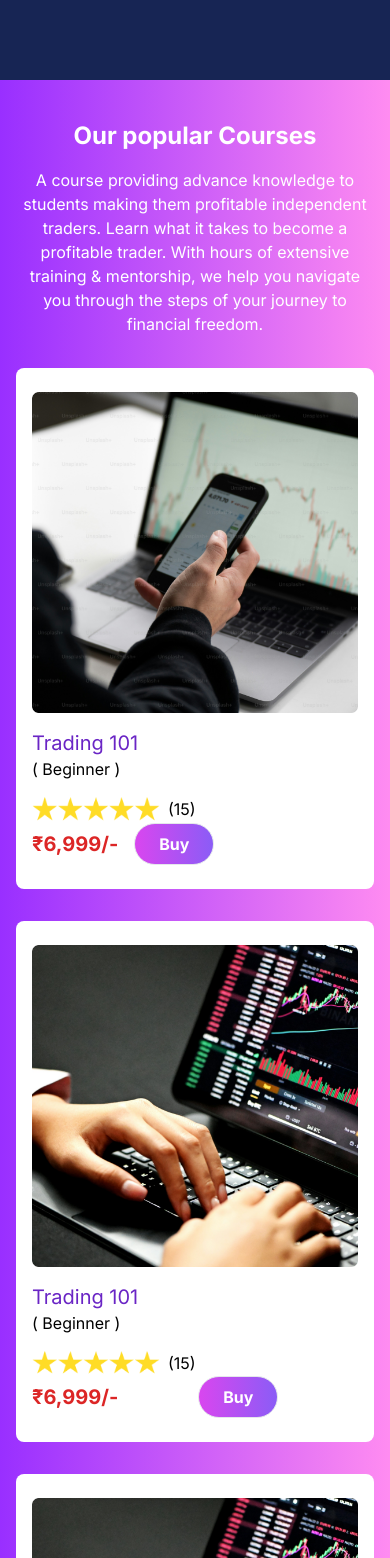
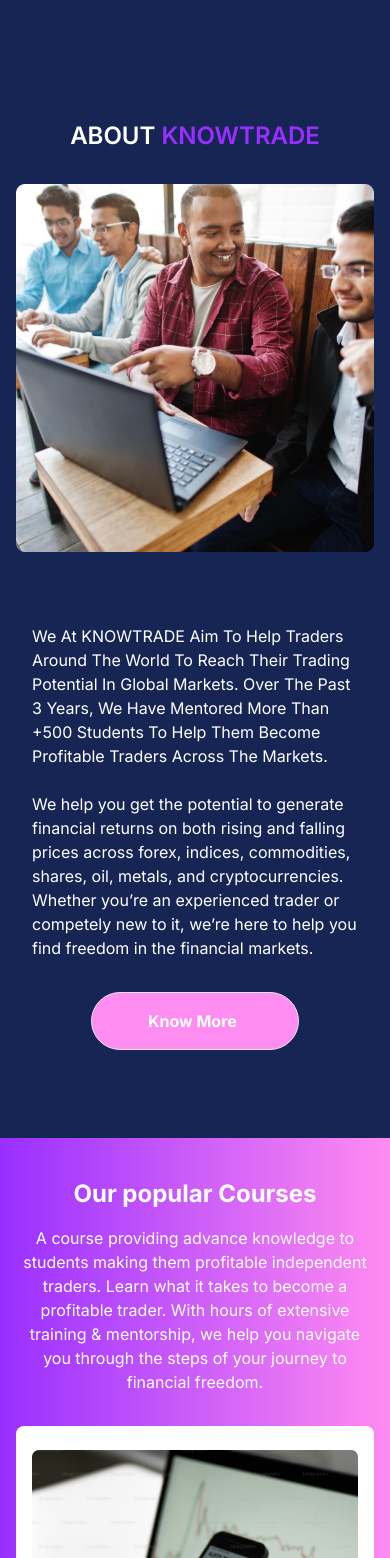
Before and after one commit to mansisuresh8/know-trade, a Next.js app: page / in a window 390 px wide. Shown: the top 1558 px of the page. Built offline with nearby package versions, Linux system fonts and the light colour scheme.

Commit message:
responsive About Section

```diff
--- a/src/components/home/AboutSection.jsx
+++ b/src/components/home/AboutSection.jsx
@@ -5,7 +5,12 @@ const AboutSection = () => {
   return (
     <section className="flex justify-center items-center">
       <div className="container px-4 lg:px-20 ">
-        <div className="flex justify-center items-center py-20 gap-4">
+        <div className="flex flex-col lg:flex-row justify-center items-center py-10 lg:py-20 gap-8">
+          <div className="text-2xl lg:text-5xl font-semibold lg:hidden">
+            <p className="">
+              ABOUT <span className="text-[#992FFF]">KNOWTRADE</span>
+            </p>
+          </div>
           <div className="w-full">
             <Image
               src={"/images/home/about-1.png"}
@@ -16,22 +21,22 @@ const AboutSection = () => {
             />
           </div>
 
-          <section className="px-8 py-4">
-            <div className="px-8 py-4">
-              <div className="text-5xl font-semibold">
+          <section className="">
+            <div className="px-4 lg:px-8 py-4">
+              <div className="text-2xl lg:text-5xl font-semibold hidden lg:block">
                 <p className="">
                   ABOUT <span className="text-[#992FFF]">KNOWTRADE</span>
                 </p>
               </div>
 
-              <p className="text-lg py-6">
+              <p className="lg:text-lg py-6">
                 We At KNOWTRADE Aim To Help Traders Around The World To Reach
                 Their Trading Potential In Global Markets. Over The Past 3
                 Years, We Have Mentored More Than +500 Students To Help Them
                 Become Profitable Traders Across The Markets.
               </p>
 
-              <p className="text-lg">
+              <p className="lg:text-lg">
                 We help you get the potential to generate financial returns on
                 both rising and falling prices across forex, indices,
                 commodities, shares, oil, metals, and cryptocurrencies. Whether
@@ -39,7 +44,7 @@ const AboutSection = () => {
                 to help you find freedom in the financial markets.
               </p>
 
-              <section className="w-full py-8">
+              <section className="flex justify-center lg:justify-start items-center w-full py-8">
                 <div className="bg-[#FF8CF1] text-white rounded-full border px-14 py-4 w-52 transition ease-in-out hover:-translate-y-1 hover:scale-110 duration-300">
                   <button className="font-bold">Know More</button>
                 </div>
--- a/src/components/home/HomePage.jsx
+++ b/src/components/home/HomePage.jsx
@@ -9,11 +9,9 @@ import StudentFeedback from "./StudentFeedback";
 const HomePage = () => {
   return (
     <div>
-      <div className="pt-20">
-
-      </div>
+      <div className="pt-20"></div>
       {/* <HeroSection /> */}
-      {/* {/* <AboutSection /> */}
+      <AboutSection />
       <CoursesSection />
       <MentorsSection />
       <WhyChooseUs />
```
